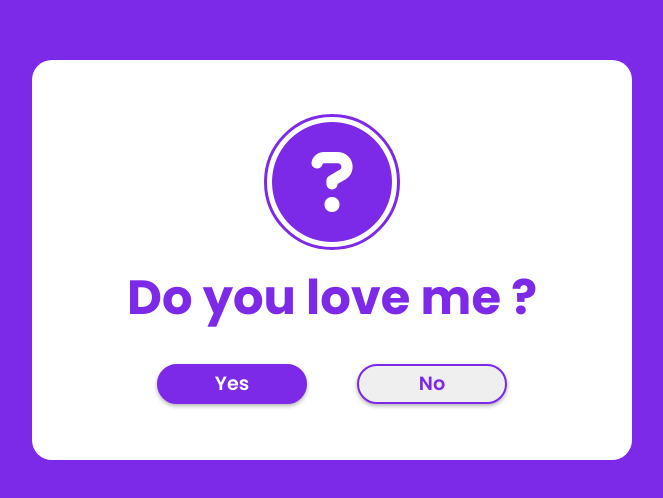
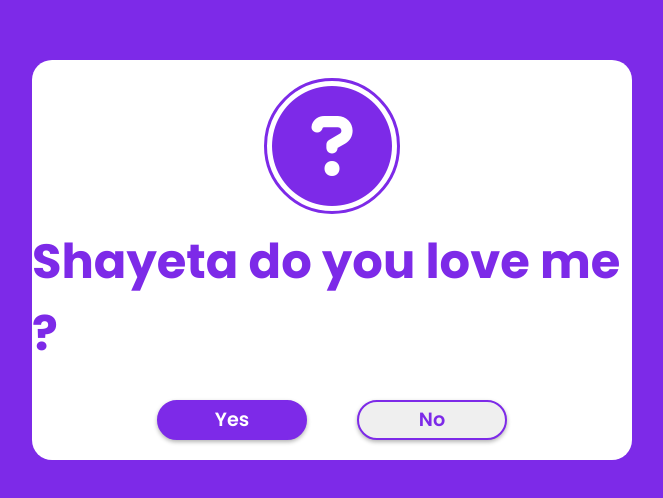
Before and after one commit to ansariashif14/unclickble, a plain HTML site: page index.html in a window 1280 px wide. Shown: the part 140-638 px from the top of the page, without its empty margins (308-971 px from the left). Drawn offline with Linux system fonts and the light colour scheme.

Commit message:
Update index.html

```diff
--- a/index.html
+++ b/index.html
@@ -14,7 +14,7 @@
 
     <div class="wrapper">
         <i class="fa-solid fa-circle-question"></i>
-        <h2 class="question">Do you love me ?</h2>
+        <h2 class="question">Shayeta do you love me ?</h2>
         <div class="btn-group">
             <button class="yes-btn">Yes</button>
             <button class="no-btn">No</button>
```
